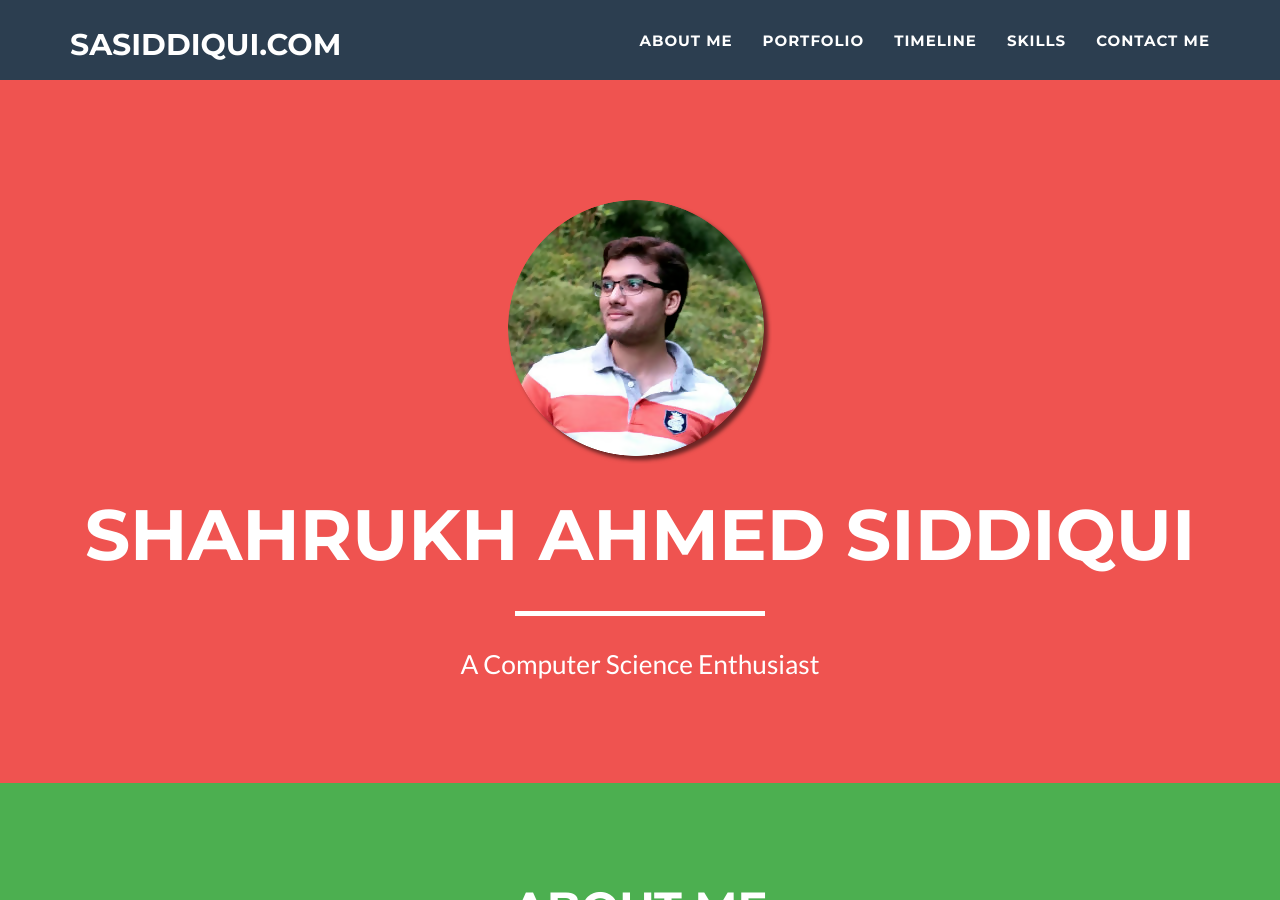
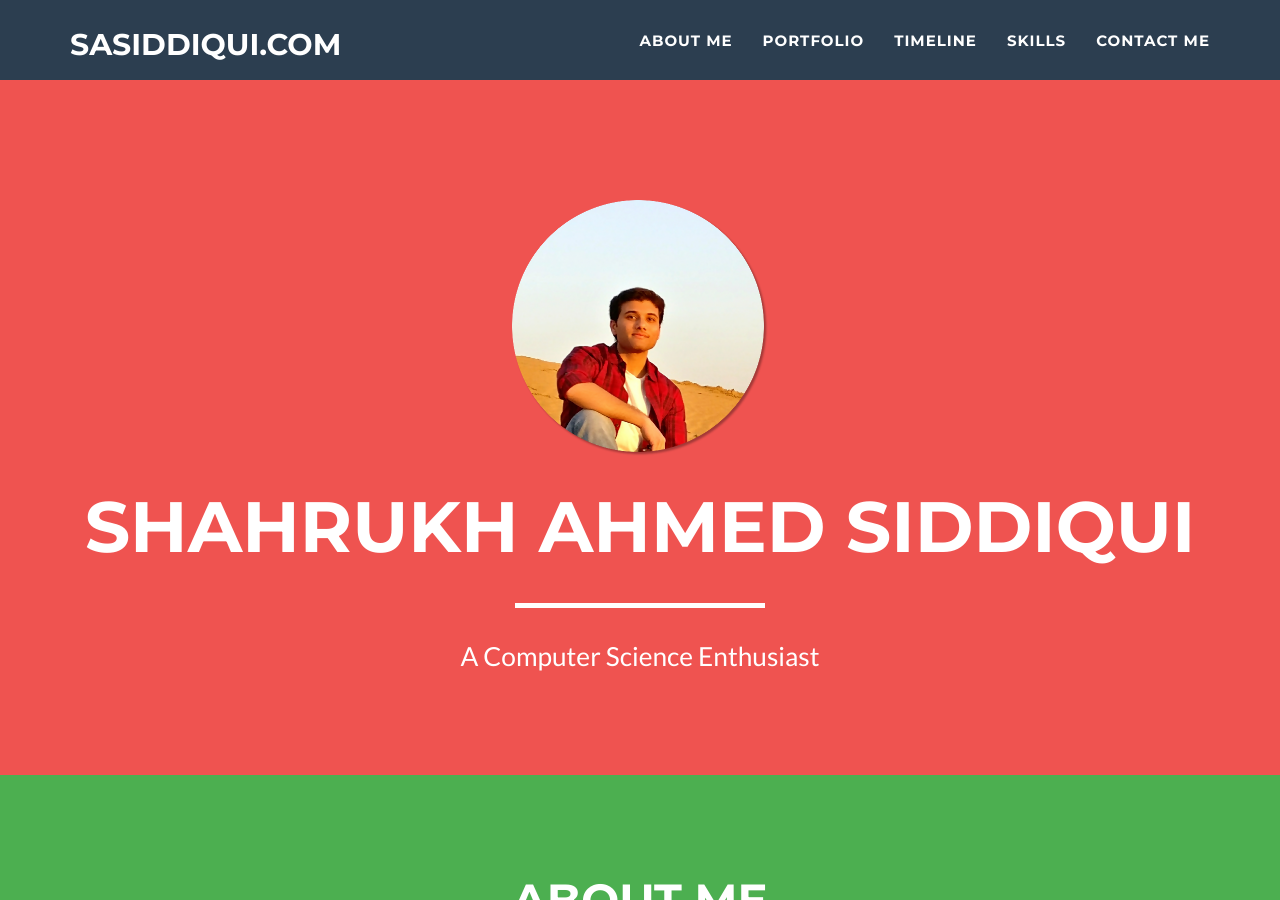
Before and after one commit to shahrukhamd/shahrukhamd.github.io, a Jekyll site: the page built from index.html, in a window 1280 px wide and 900 px high. Built offline with Jekyll 4.4.1, drawn with Linux system fonts in a browser that asks for light colours; nearby versions of some CDN libraries; comment, search, counter and statistics services are not loaded.

Commit message:
Changed profile image

```diff
--- a/_includes/header.html
+++ b/_includes/header.html
@@ -4,7 +4,7 @@
         <div class="row">
             <div class="col-lg-12">
                 <a href="/img/profile_pic_full.jpg" target="_blank">
-                    <img class="img-responsive" src="/img/profile_pic.png" alt=""/>
+                    <img class="img-responsive" src="/img/profile_pic.png" width="256" height="256" alt=""/>
                 </a>
                 <div class="intro-text">
                     <span class="name">{{ site.title }}</span>
```
Also changed, not shown: img/profile_pic.png, 1 other file.
